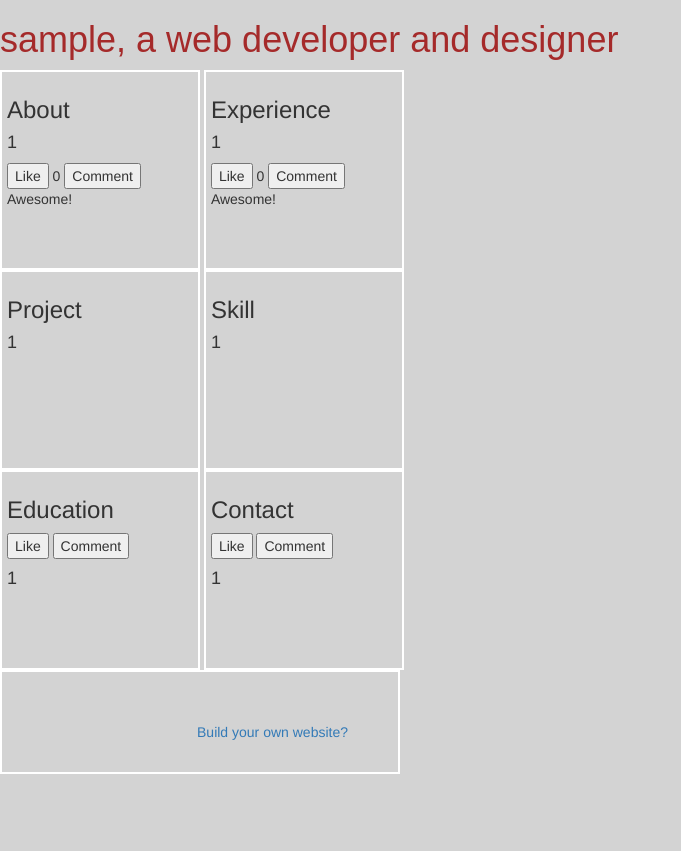
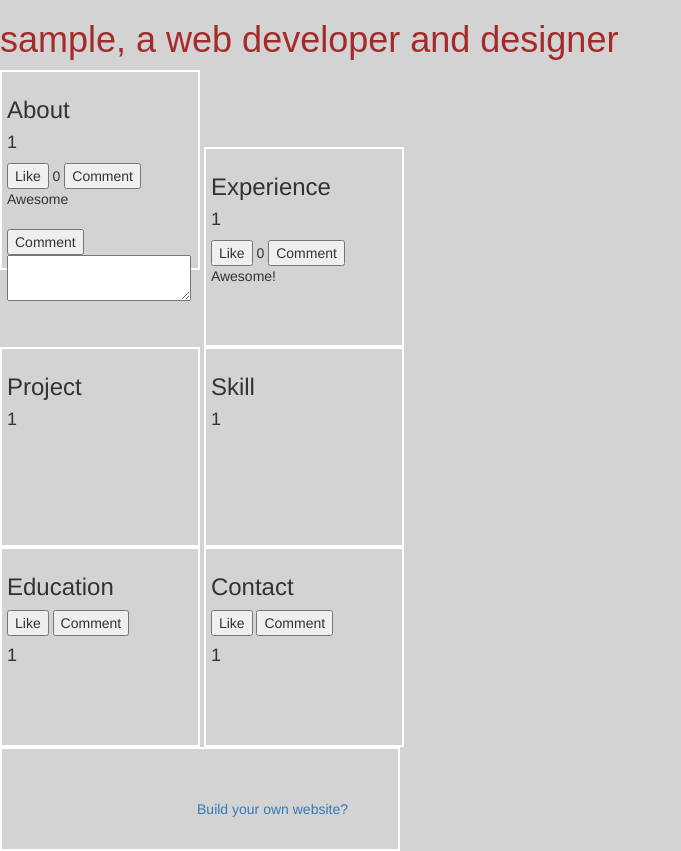
Before and after one commit to DeniseYT/HB_Final_Project, a Flask app: page / in a window 1280 px wide. Shown: the whole page, without its empty margins (0-681 px from the left). Before the commit the page ends 774 px from the top, so only its background shows below. Run offline with Flask 2, Linux system fonts and the light colour scheme; the visitor is signed in with stand-in values (Sample User, id 1); some libraries are stand-ins or nearby versions.

Commit message:
add comment

```diff
--- a/server.py
+++ b/server.py
@@ -25,6 +25,13 @@ def homepage():
     # return render_template('homepage.html', users=users, oneUser=oneUser)
 
     return render_template('homepage.html')
+
+@app.route('/comment')
+def comment():
+    """View comment."""
+
+    return render_template('comment.html')
+
 
 
 @app.route('/<username>')
--- a/static/css/styles.css
+++ b/static/css/styles.css
@@ -81,7 +81,9 @@ h1 {
 
 body {
     background-color: #D3D3D3;
+
   }
+
 
 .g-signin2 {
     display: none;
--- a/templates/homepage.html
+++ b/templates/homepage.html
@@ -24,11 +24,12 @@
                 <text id="incrementText">0</text>
 
                 <button id="comment-btn" type="comment">Comment</button>
-                <div id="comment-show">Awesome!</div><br>
+                <div id="comment-show">Awesome</div><br>
+                <button id="comment-btn" onclick="myFunction()">Comment</button>
+                <textarea id="comment-text"></textarea>
 
         </div>
     <!-- </form> -->
-
 
 
         <script>
@@ -36,6 +37,19 @@
             alert('Handled with jQuery!');
         })
         </script>
+
+        <script>
+
+            function myFunction() {
+                var element = document.getElementById('comment-text');
+                var value = element.innerHTML;
+                console.log(value)
+                document.getElementById('comment-show').innerHTML = value;
+            }
+
+        </script>
+
+
 
 
     <!-- <form action="/build" method="POST"> -->
```
